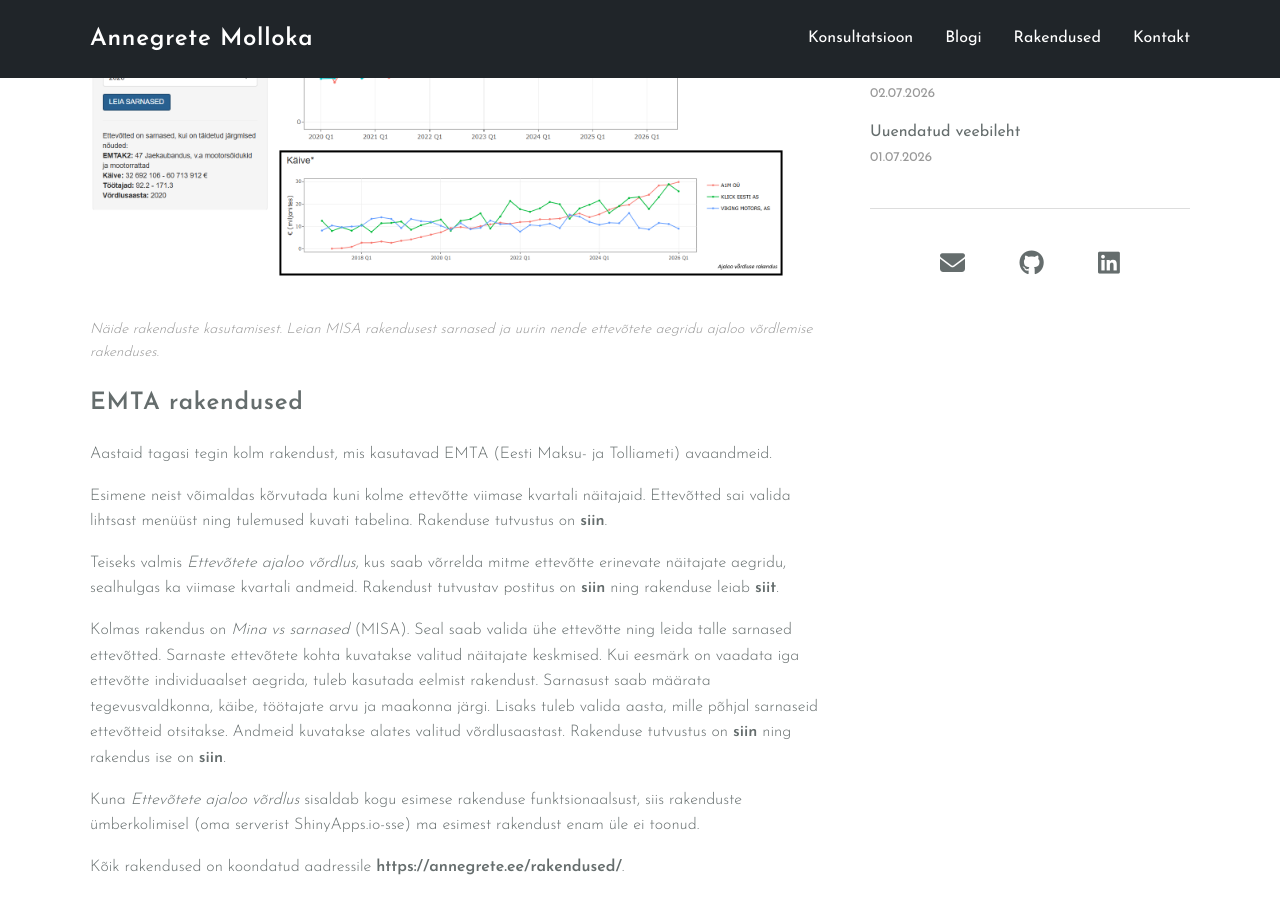
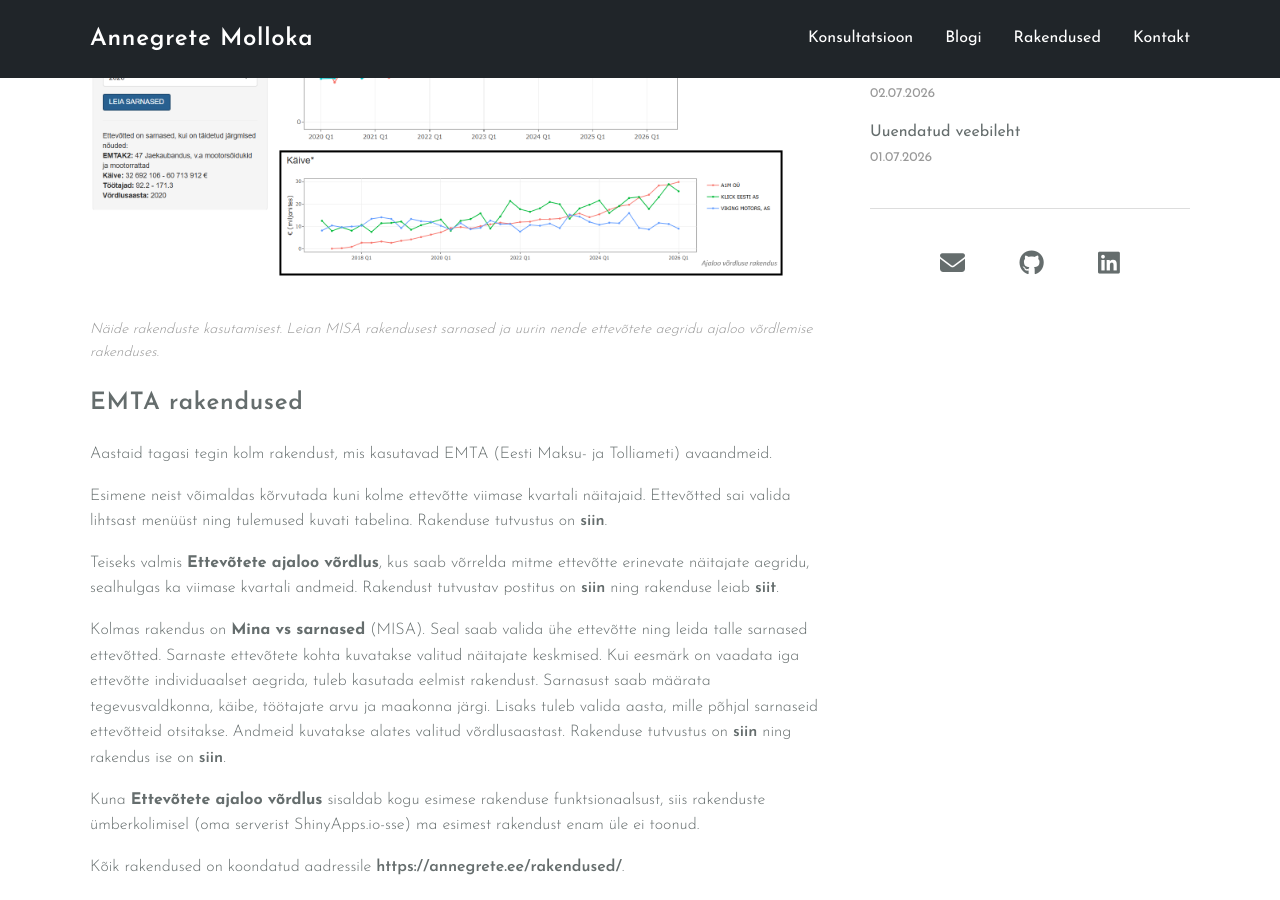
Before and after one commit to annegretepeek/annegrete.ee, a Jekyll site: the page built from _posts/2026-07-14-uuendatud-andmed-emta-rakendustes.md, in a window 1280 px wide and 900 px high, scrolled down 428 px. Built offline with Jekyll 4.4.1, drawn with Linux system fonts in a browser that asks for light colours.

Commit message:
bold tekst

```diff
--- a/_posts/2026-07-14-uuendatud-andmed-emta-rakendustes.md
+++ b/_posts/2026-07-14-uuendatud-andmed-emta-rakendustes.md
@@ -21,11 +21,11 @@ Aastaid tagasi tegin kolm rakendust, mis kasutavad EMTA (Eesti Maksu- ja Tolliam
 
 Esimene neist võimaldas kõrvutada kuni kolme ettevõtte viimase kvartali näitajaid. Ettevõtted sai valida lihtsast menüüst ning tulemused kuvati tabelina. Rakenduse tutvustus on [siin](https://annegrete.ee/blog/2017/10/ettevotete-vordlus/).
 
-Teiseks valmis *Ettevõtete ajaloo võrdlus*, kus saab võrrelda mitme ettevõtte erinevate näitajate aegridu, sealhulgas ka viimase kvartali andmeid. Rakendust tutvustav postitus on [siin](https://annegrete.ee/blog/2018/01/mida-tegi-sinu-ettevote-2017-aastal/) ning rakenduse leiab [siit](https://annegretemolloka.shinyapps.io/EMTA_compare/).
+Teiseks valmis **Ettevõtete ajaloo võrdlus**, kus saab võrrelda mitme ettevõtte erinevate näitajate aegridu, sealhulgas ka viimase kvartali andmeid. Rakendust tutvustav postitus on [siin](https://annegrete.ee/blog/2018/01/mida-tegi-sinu-ettevote-2017-aastal/) ning rakenduse leiab [siit](https://annegretemolloka.shinyapps.io/EMTA_compare/).
 
-Kolmas rakendus on *Mina vs sarnased* (MISA). Seal saab valida ühe ettevõtte ning leida talle sarnased ettevõtted. Sarnaste ettevõtete kohta kuvatakse valitud näitajate keskmised. Kui eesmärk on vaadata iga ettevõtte individuaalset aegrida, tuleb kasutada eelmist rakendust. Sarnasust saab määrata tegevusvaldkonna, käibe, töötajate arvu ja maakonna järgi. Lisaks tuleb valida aasta, mille põhjal sarnaseid ettevõtteid otsitakse. Andmeid kuvatakse alates valitud võrdlusaastast. Rakenduse tutvustus on [siin](https://annegrete.ee/blog/2021/01/rakendus-mina-vs-sarnased-ettevotted/) ning rakendus ise on [siin](https://annegretemolloka.shinyapps.io/MISA/).
+Kolmas rakendus on **Mina vs sarnased** (MISA). Seal saab valida ühe ettevõtte ning leida talle sarnased ettevõtted. Sarnaste ettevõtete kohta kuvatakse valitud näitajate keskmised. Kui eesmärk on vaadata iga ettevõtte individuaalset aegrida, tuleb kasutada eelmist rakendust. Sarnasust saab määrata tegevusvaldkonna, käibe, töötajate arvu ja maakonna järgi. Lisaks tuleb valida aasta, mille põhjal sarnaseid ettevõtteid otsitakse. Andmeid kuvatakse alates valitud võrdlusaastast. Rakenduse tutvustus on [siin](https://annegrete.ee/blog/2021/01/rakendus-mina-vs-sarnased-ettevotted/) ning rakendus ise on [siin](https://annegretemolloka.shinyapps.io/MISA/).
 
-Kuna *Ettevõtete ajaloo võrdlus* sisaldab kogu esimese rakenduse funktsionaalsust, siis rakenduste ümberkolimisel (oma serverist ShinyApps.io-sse) ma esimest rakendust enam üle ei toonud.
+Kuna **Ettevõtete ajaloo võrdlus** sisaldab kogu esimese rakenduse funktsionaalsust, siis rakenduste ümberkolimisel (oma serverist ShinyApps.io-sse) ma esimest rakendust enam üle ei toonud.
 
 Kõik rakendused on koondatud aadressile [https://annegrete.ee/rakendused/](https://annegrete.ee/rakendused/).
 
@@ -37,7 +37,7 @@ Varem oli iga kvartali kohta eraldi fail. Nüüd on 2022–2024. aasta andmed fa
 
 Nüüd on mul olemas skirpt, mida saab käivitada iga kord, kui EMTA avaldab uued andmed. Nii pikeneb aegrida automaatselt ühe kvartali võrra, eeldusel et EMTA ei muuda failide asukohta ega formaati.
 
-Automaatseks uuendamiseks seadistasin GitHub Actioni, mis laadib iga aasta *11. jaanuaril, aprillil, juulil ja oktoobril* EMTA lehelt uued andmed, töötleb need ning salvestab rakenduste jaoks sobivasse formaati. Lisaks on mõlema alles jäänud rakenduse repos eraldi GitHub Action, mis saadab uuendatud andmed ShinyApps.io-sse ja taaskäivitab rakenduse.
+Automaatseks uuendamiseks seadistasin GitHub Actioni, mis laadib iga aasta **11. jaanuaril, aprillil, juulil ja oktoobril** EMTA lehelt uued andmed, töötleb need ning salvestab rakenduste jaoks sobivasse formaati. Lisaks on mõlema alles jäänud rakenduse repos eraldi GitHub Action, mis saadab uuendatud andmed ShinyApps.io-sse ja taaskäivitab rakenduse.
 
 Juuli oli esimene kord, kui kogu see protsess ajastatult käivitus. Nagu esimesel korral ikka, ei läinud kõik päris plaanipäraselt – puudu oli ühe R-paketi sõltuvus ning vahepeal olin muutnud oma ShinyApps.io kasutajakontot. Loodetavasti kulgeb järgmine uuendus juba täiesti automaatselt.
 
@@ -61,5 +61,5 @@ Kui soovid leida oma ettevõttele sarnaseid ettevõtteid, tasub proovida [MISA r
 GitHubi lähtekood:
 
 * Esimene rakendus (enam kasutusel ei ole): [https://github.com/annegretepeek/company_compare_EMTA](https://github.com/annegretepeek/company_compare_EMTA)
-* *Ettevõtete ajaloo võrdlus*: [https://github.com/annegretepeek/benchmarking_EMTA](https://github.com/annegretepeek/benchmarking_EMTA)
-* *MISA*: [https://github.com/annegretepeek/MISA](https://github.com/annegretepeek/MISA)
+* **Ettevõtete ajaloo võrdlus**: [https://github.com/annegretepeek/benchmarking_EMTA](https://github.com/annegretepeek/benchmarking_EMTA)
+* **MISA**: [https://github.com/annegretepeek/MISA](https://github.com/annegretepeek/MISA)
```
Also changed, not shown: assets/blog/uuendatud-andmed-emta-rakendustes/rakenduste-naide.png.
